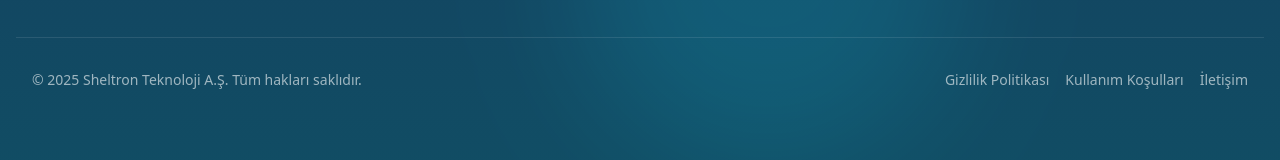
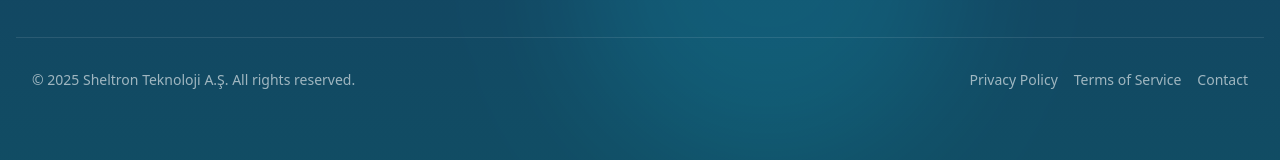
Before and after one commit to productaiseo/mongodb-ai-seo, a Next.js app: page / in a window 1280 px wide. Shown: the part 1097-1257 px from the top of the page. Built offline with nearby package versions, Linux system fonts and the light colour scheme; no server answers.

Commit message:
feat: Integrate internationalization support in Footer component and update localized messages in json files

```diff
--- a/src/components/Footer.tsx
+++ b/src/components/Footer.tsx
@@ -1,30 +1,32 @@
-import React from "react";
+import { useTranslations } from "next-intl";
 
 const Footer = () => {
+  const t = useTranslations("Footer");
+
   return (
     <footer className="w-full mt-24 py-8 border-t border-white/10">
       <div className="max-w-7xl mx-auto px-4 flex flex-col md:flex-row justify-between items-center">
         <div className="text-white/60 text-sm mb-4 md:mb-0">
-          © 2025 Sheltron Teknoloji A.Ş. Tüm hakları saklıdır.
+          © {t("company")} {t("rights")}
         </div>
         <div className="flex gap-4">
           <a
             href="#"
             className="text-white/60 hover:text-white/90 transition-colors text-sm"
           >
-            Gizlilik Politikası
+            {t("privacy")}
           </a>
           <a
             href="#"
             className="text-white/60 hover:text-white/90 transition-colors text-sm"
           >
-            Kullanım Koşulları
+            {t("terms")}
           </a>
           <a
             href="#"
             className="text-white/60 hover:text-white/90 transition-colors text-sm"
           >
-            İletişim
+            {t("contact")}
           </a>
         </div>
       </div>
--- a/src/messages/en.json
+++ b/src/messages/en.json
@@ -238,5 +238,12 @@
         }
       }
     }
+  },
+  "Footer": {
+    "company": "2025 Sheltron Teknoloji A.Ş.",
+    "rights": "All rights reserved.",
+    "privacy": "Privacy Policy",
+    "terms": "Terms of Service",
+    "contact": "Contact"
   }
 }
--- a/src/messages/tr.json
+++ b/src/messages/tr.json
@@ -238,5 +238,12 @@
         }
       }
     }
+  },
+  "Footer": {
+    "company": "2025 Sheltron Teknoloji A.Ş.",
+    "rights": "Tüm hakları saklıdır.",
+    "privacy": "Gizlilik Politikası",
+    "terms": "Kullanım Şartları",
+    "contact": "İletişim"
   }
 }
```
